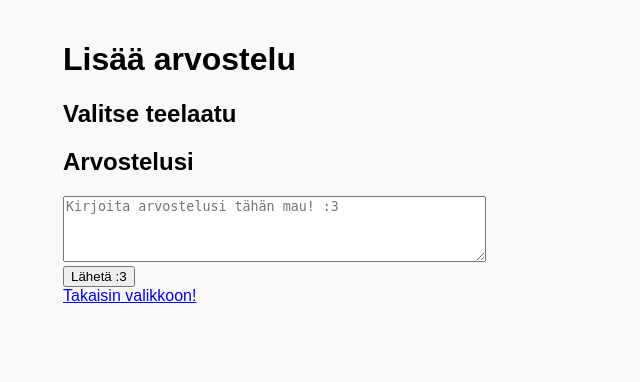
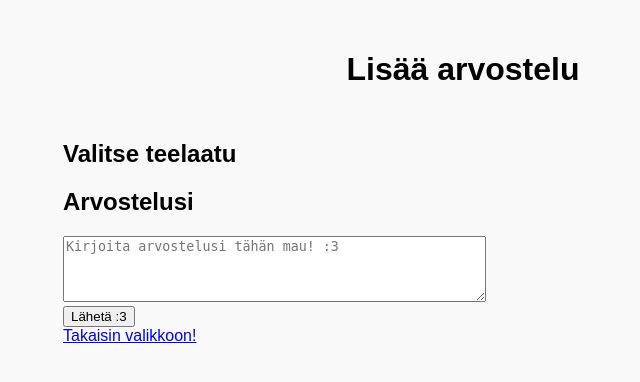
Before and after one commit to macabre-cs/teemukissa, a Flask app: page /add_review in a window 1280 px wide. Shown: the top 382 px of the page, without its empty margins (177-817 px from the left). Run offline with Flask 3, Linux system fonts and the light colour scheme; data that the repository does not hold is empty.

Commit message:
add header styling for cleaner ui

```diff
--- a/templates/add_review.html
+++ b/templates/add_review.html
@@ -2,10 +2,12 @@
 <html>
   <head>
     <title>Lisää arvostelu</title>
-    <link rel="stylesheet" href="/static/main.css">
+    <link rel="stylesheet" href="/static/main.css" />
   </head>
   <body>
-    <h1>Lisää arvostelu</h1>
+    <div class="header">
+      <h1>Lisää arvostelu</h1>
+    </div>
     {% if session.user_id %}
     <h3>Tee vaan maistuu. Eikö niin {{ session['username'] }}?</h3>
     {% endif %}
--- a/templates/search.html
+++ b/templates/search.html
@@ -5,7 +5,9 @@
     <link rel="stylesheet" href="/static/main.css">
   </head>
   <body>
-    <h1>Haku</h1>
+    <div class="header">
+      <h1>Haku</h1>
+    </div>
     {% if session.user_id %}
     <h3>Mitäs etsit {{ session['username'] }}?</h3>
     {% endif %}
--- a/templates/tea_reviews.html
+++ b/templates/tea_reviews.html
@@ -5,7 +5,9 @@
     <link rel="stylesheet" href="/static/main.css">
   </head>
   <body>
-    <h1>{{ tea_variety.capitalize() }} arvostelut</h1>
+    <div class="header">
+      <h1>{{ tea_variety.capitalize() }} arvostelut</h1>
+    </div>
     <div class="reviews">
       {% if reviews %}
         {% for review in reviews %}
--- a/templates/teatimes.html
+++ b/templates/teatimes.html
@@ -7,7 +7,9 @@
 </head>
 
 <body>
-  <h1>Teehetket</h1>
+  <div class="header">
+    <h1>Teehetket</h1>
+  </div>
   {% if session.user_id %}
   <h3>Mikäs mauuustuisi {{ session['username'] }}?</h3>
   {% endif %}
@@ -15,7 +17,6 @@
   <p>
     <div class="nav">
     <a href="/search">Haku</a> |
-    <a href="/register">Luo tunnus</a> |
     {% if session.user_id %}
     <a href="/logout">Kirjaudu ulos</a> |
     {% else %}
```
